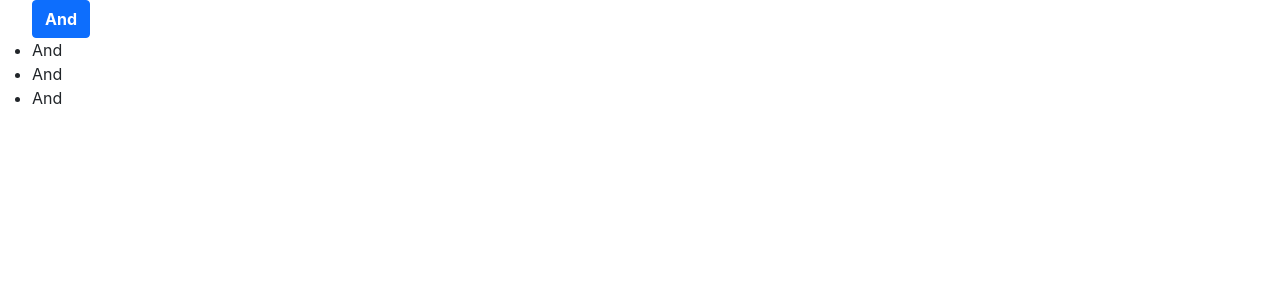
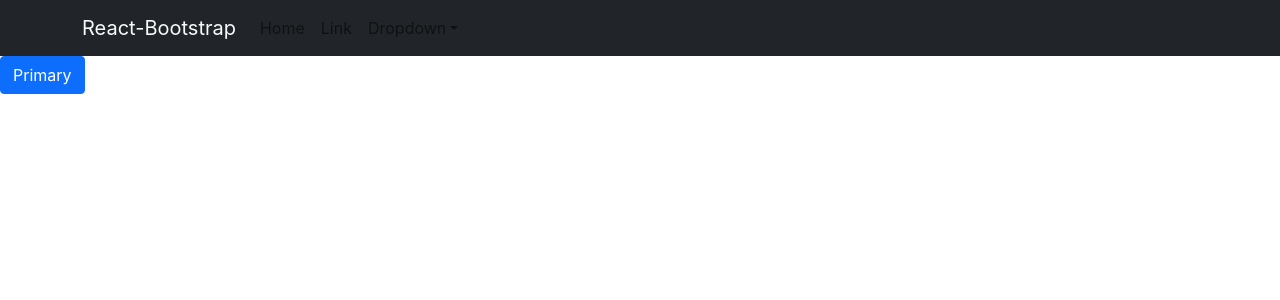
Before and after one commit to samueldobi/Ecommerce-react-app, a React (Create React App) app: page / in a window 1280 px wide. Shown: the top 300 px of the page. Built offline with nearby package versions, Linux system fonts and the light colour scheme.

Commit message:
navbar initial testing

```diff
--- a/src/App.js
+++ b/src/App.js
@@ -1,8 +1,10 @@
+import Hero from "./Hero";
 import Navbar from "./Navbar";
 function App() {
   return (
     <div className="App">
       <Navbar/>
+      <Hero/>
     </div>
   );
 }
--- /dev/null
+++ b/src/Hero.js
@@ -0,0 +1,10 @@
+import  Button  from "react-bootstrap/Button"
+const Hero = () => {
+  return (
+    <div>
+       <Button variant="primary">Primary</Button>
+    </div>
+  )
+}
+
+export default Hero
--- a/src/Navbar.js
+++ b/src/Navbar.js
@@ -1,20 +1,36 @@
-import  Button from 'react-bootstrap/Button'
+import Container from 'react-bootstrap/Container'
 import Nav from 'react-bootstrap/Nav'
-// import Navbar from 'react-bootstrap/Navbar'
+import Navbar from 'react-bootstrap/Navbar'
 import NavDropdown from 'react-bootstrap/NavDropdown'
-import Container from 'react-bootstrap/Container'
 
-const Navbar = () => {
+const NavBody = () => {
   return (
     <div>
-      <ul>
-        <li className="btn btn-primary fw-bold">And</li>
-        <li>And</li>
-        <li>And</li>
-        <li>And</li>
-      </ul>
+      <Navbar bg = "dark" expand = "lg">
+        <Container>
+          <Navbar.Brand href = "#home" className='text-light'>React-Bootstrap</Navbar.Brand>
+          <Navbar.Toggle aria-controls="basic-navbar-nav" />
+          <Navbar.Collapse id="basic-navbar-nav">
+          <Nav className="me-auto " variant="light">
+            <Nav.Link href="#home">Home</Nav.Link>
+            <Nav.Link href="#link">Link</Nav.Link>
+            <NavDropdown title="Dropdown" id="basic-nav-dropdown">
+              <NavDropdown.Item href="#action/3.1">Action</NavDropdown.Item>
+              <NavDropdown.Item href="#action/3.2">
+                Another action
+              </NavDropdown.Item>
+              <NavDropdown.Item href="#action/3.3">Something</NavDropdown.Item>
+              <NavDropdown.Divider />
+              <NavDropdown.Item href="#action/3.4">
+                Separated link
+              </NavDropdown.Item>
+            </NavDropdown>
+          </Nav>
+        </Navbar.Collapse>
+        </Container>
+      </Navbar>
     </div>
   )
 }
 
-export default Navbar
+export default NavBody
```
